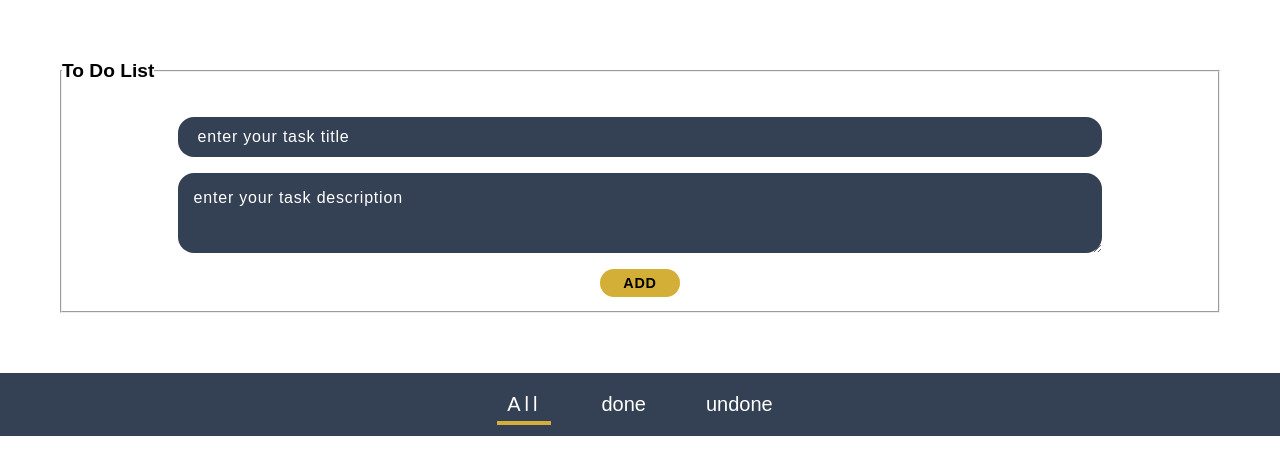
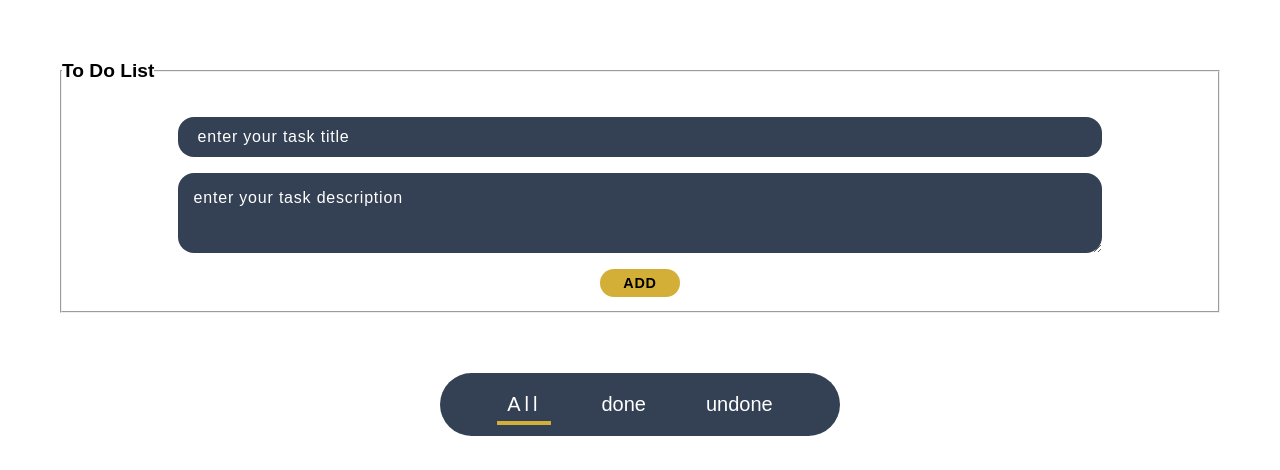
Before and after one commit to Mohammed-M-abdelsalam/toDOList, a plain HTML site: page index.html in a window 1280 px wide. Shown: the top 470 px of the page. Drawn offline with Linux system fonts and the light colour scheme.

Commit message:
improve navbar looks

```diff
--- a/style.css
+++ b/style.css
@@ -100,8 +100,10 @@ legend{
 
 /* nav */
 nav{
+    width: clamp(20em, 30dvw, 45em);
     background-color: var(--main);
-    margin-bottom: 2em;
+    margin:2em auto;
+    border-radius: 2em;
 }
 nav ul{
     display: flex;
```
